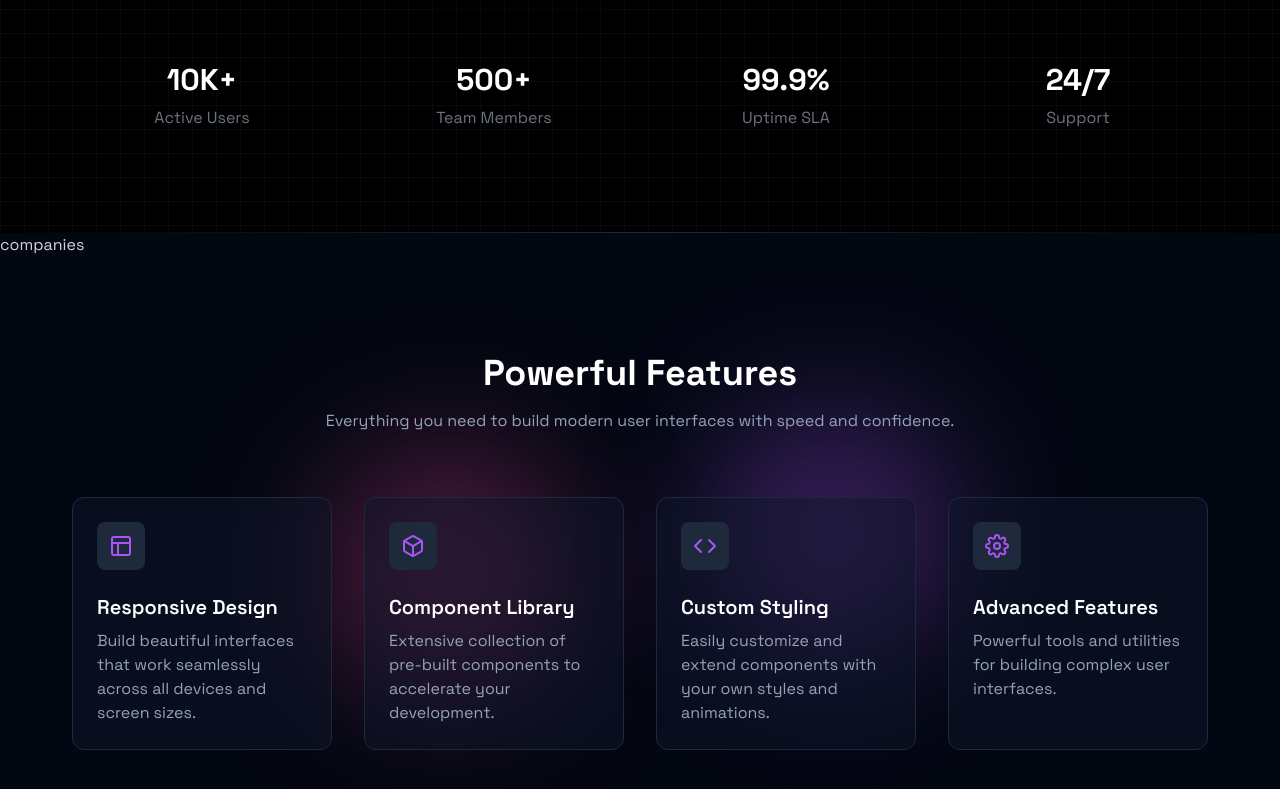
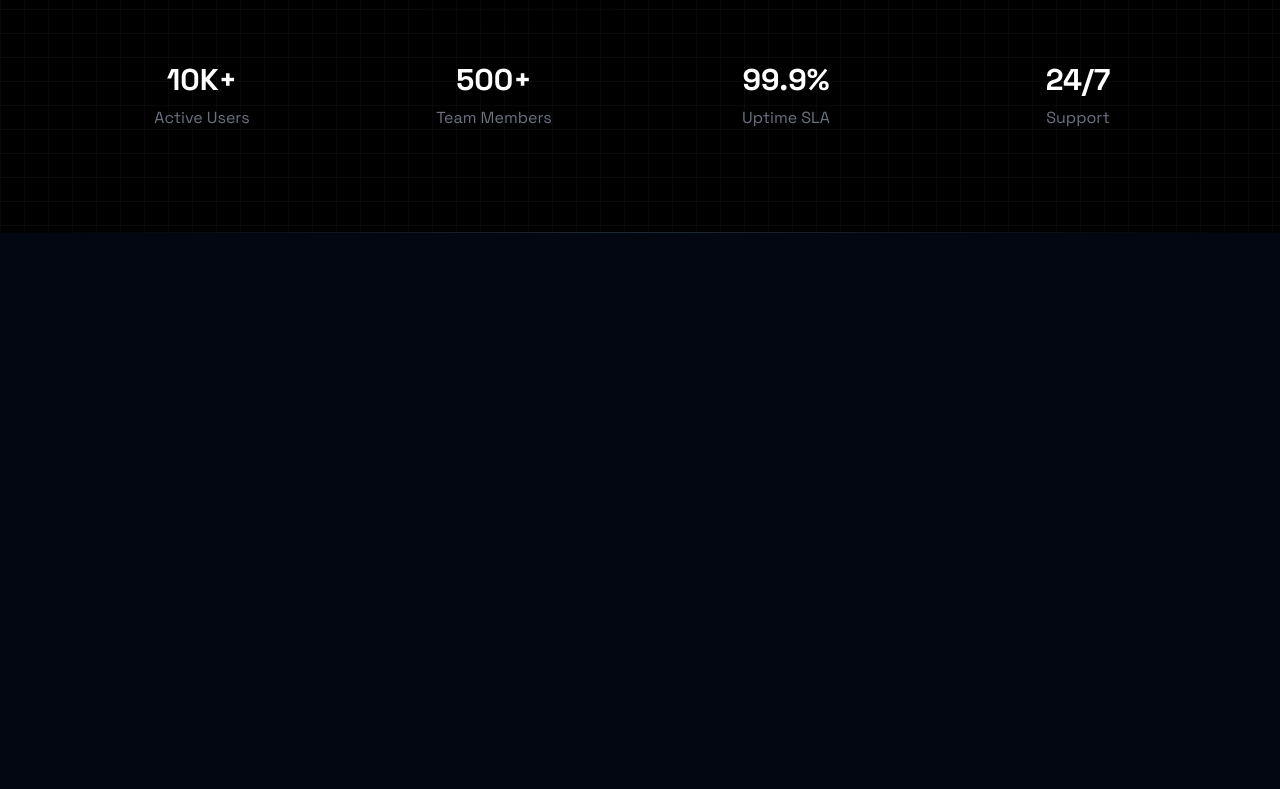
Before and after one commit to imsurajj/uiplayground, a Next.js app: page / in a window 1280 px wide. Shown: the part 567-1356 px from the top of the page. After the commit the page ends 800 px from the top, so only its background shows below. Built offline with nearby package versions, Linux system fonts and the light colour scheme.

Commit message:
updated-layout

```diff
--- a/src/app/layout.tsx
+++ b/src/app/layout.tsx
@@ -3,11 +3,6 @@ import { Sora, Space_Grotesk } from "next/font/google";
 import "./globals.css";
 import Header from "@/sections/Header";
 import Hero from "@/sections/Hero";
-import Companies from "@/sections/Companies";
-import { Features } from "@/sections/Features";
-import Pricing from "@/sections/Pricing";
-import Testimonials from "@/sections/Testimonials";
-import Footer from "@/sections/Footer";
 
 const soraFont = Sora({
   subsets: ["latin"],
@@ -37,8 +32,6 @@ export default function RootLayout({
       >
         <Header />
         <Hero />
-        <Companies />
-        <Features />
         {children}
       </body>
     </html>
```
